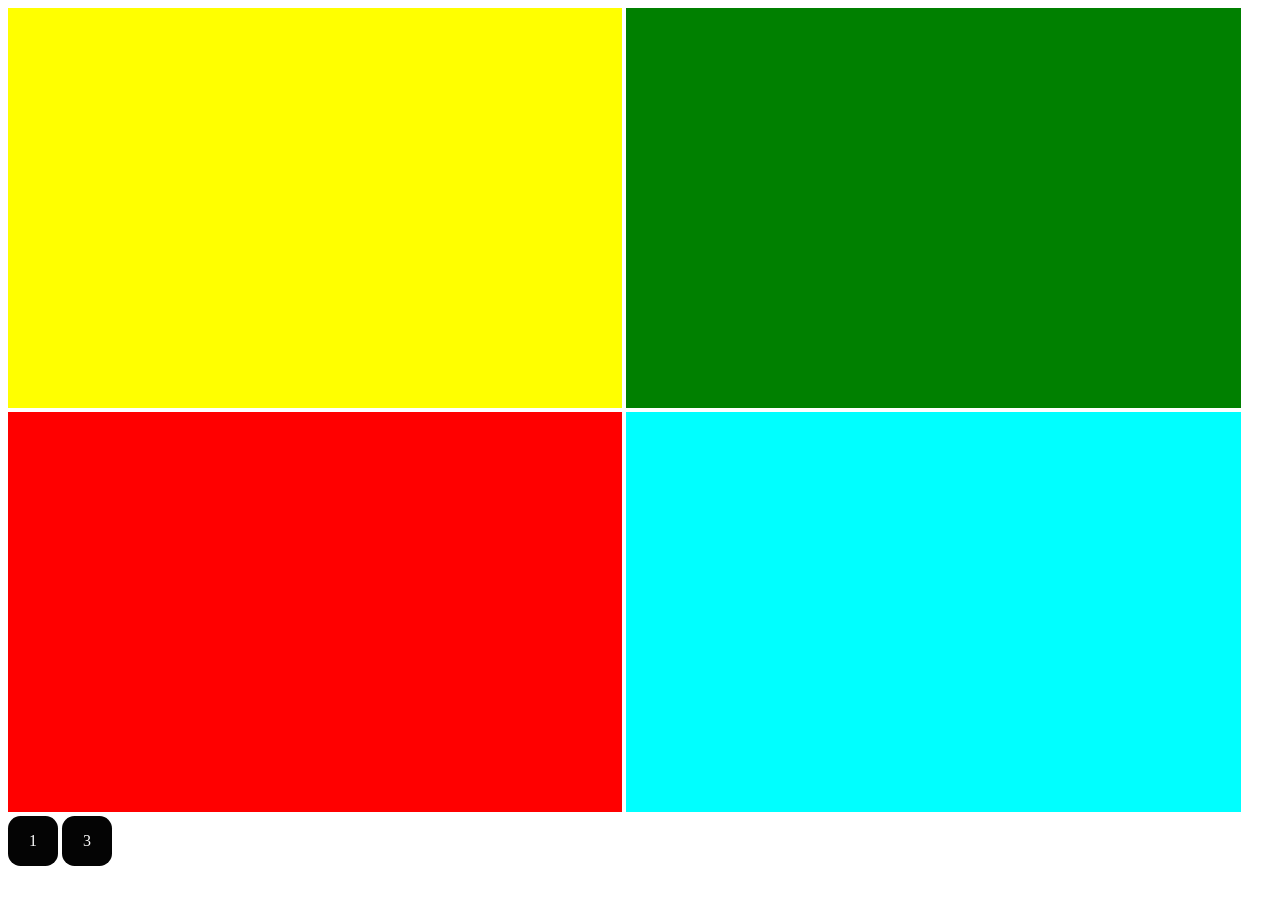
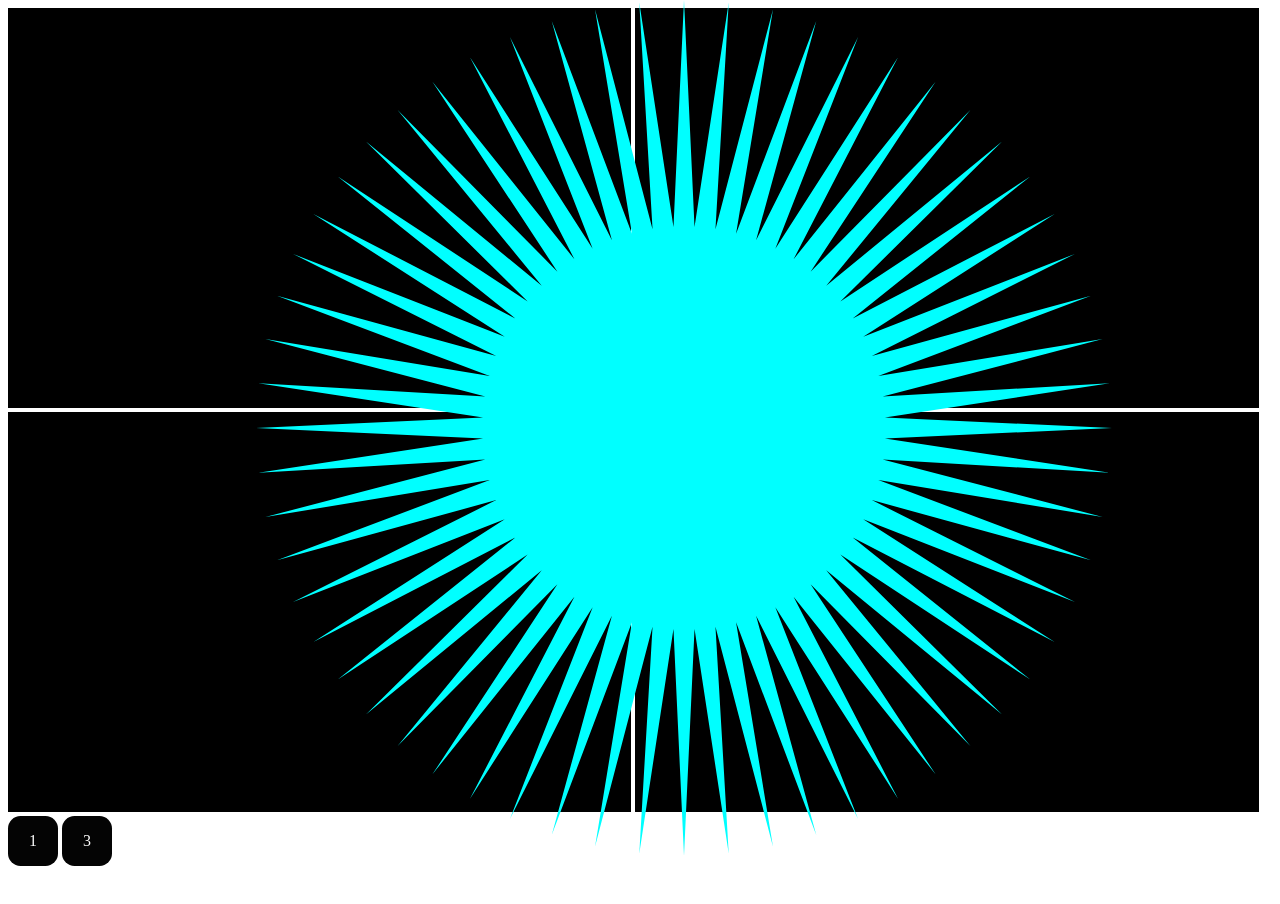
Before and after one commit to Kovriki/holidays-work, a plain HTML site: page zadanie-2.html in a window 1280 px wide. After the commit the page ends 874 px from the top, so only its background shows below. Drawn offline with Linux system fonts and the light colour scheme.

Commit message:
Update zadanie-2.html

```diff
--- a/zadanie-2.html
+++ b/zadanie-2.html
@@ -2,9 +2,9 @@
 <html lang="en" dir="ltr">
   <head>
     <meta charset="utf-8">
-    <title>zadanie2</title>
+    <title></title>
+  </head>
   <style media="screen">
-
   .btn1{
     width: 50px;
     height: 50px;
@@ -32,65 +32,6 @@
       display: inline-block;
     }
 
-
-
-    .figma_sun{
-      width: 60vw;
-      height: 100vh;
-      position: absolute;
-      top: -100vh;
-      left: 20vw;
-      background: url(images/sun.svg) no-repeat center;
-      background-size: contain;}
-    .ricksun {
-      width: 100vh;
-      height: 100vh;
-      position: absolute;
-      top: -100vh;
-      left: 40vw;
-      background: url(images/ricksun.png) no-repeat center;
-      background-size: contain;}
-
-      .yellow{
-        position: relative;
-        width: 48vw;
-        height: 50vh;
-        margin: 0;
-        display: inline-block;
-        background: yellow;
-      }
-      .path2 {
-        position: relative;
-        width: 48vw;
-        height: 50vh;
-        margin: 0;
-        display: inline-block;
-        background: green;
-      }
-      .path3 {
-        position: relative;
-        width: 48vw;
-        height: 50vh;
-        margin: 0;
-        display: inline-block;
-        background: red;
-      }
-      .path4 {
-        position: relative;
-        width: 48vw;
-        height: 50vh;
-        margin: 0;
-        display: inline-block;
-        background: cyan;
-      }
-      .sun{
-        position: absolute;
-        width: 100vh;
-        height: 100vh;
-       */
-        overflow: hidden;
-        -webkit-clip-path: url(#clip);}
-
   .telesun_main{
     width: 100vw;
     height: 100vh;
@@ -100,64 +41,83 @@
     background: url(images/telesun.svg);
     background-size: cover;
   }
-      .telesun{
-        width: 100vw;
-        height: 100vh;
-        position: absolute;
-        top:0;
-        /* left:20vw; */
-
-      }
     .telesun_mask{
       width: 100vw;
       height: 100vh;
       /* position: absolute; */
-
-        mask: url(images/telesun-mask.svg);
+      mask: url("https://raw.githubusercontent.com/Kovriki/holidays-work/34e30b1ef46892a501e0a0e2c734b9fb48988d9f/images/telesun-mask.svg");
       mask-size: cover;
-        -webkit-mask: url(images/telesun-mask.svg)
+      -webkit-mask: url("https://raw.githubusercontent.com/Kovriki/holidays-work/34e30b1ef46892a501e0a0e2c734b9fb48988d9f/images/telesun-mask.svg")
       -webkit-mask-size: cover;
     }
 
-      .rick {
+  .star{
+    width: 856px;
+    height: 856px;
     position: absolute;
-        overflow: hidden;
-        top: 20vh;
-        left: calc(50vw - 30vw);
-        width: 60vw;
-        height: 65vh;
-        display: none;
+    top: 0;
+    left: 20vw;
+    transition: .3s;
+    background-color: cyan;
+    /* background: url("images/sun.svg") no-repeat 100%; */
+
+    mask-type: alpha;
+    mask-size:cover;
+    -webkit-mask: url('https://raw.githubusercontent.com/Kovriki/holidays-work/8c23bf3895937005414ba6cd9ff310de2730f498/images/star-mask.svg');
   }
-      .rick img {
-        position: relative;
-        height: 65vh;
-        width: 60vw;
-        object-fit: cover;
+  .chColor{
+    display: inline-block;
+    /* flex: 1; */
+    width: 48.7vw;
+    height: 50vh;
+    background-color: black;
+    /* border: 1px solid white; */
   }
-      .yellow:hover ~ .rick {
-        display: block;
+  #orange {
+    /* background-color: orange; */
+    transition: .2s;
   }
+  #blue {
+    /* background-color: blue; */
+    transition: .2s;
+  }
+  #green{
+    /* background-color: green; */
+    transition: .2s;
+  }
+  #yellow{
+
+  }
+
+  #orange:hover ~ .star {
+    background-color: orange;
+    transition: .2s;
+  }
+  #green:hover ~ .star {
+    background-color: green;
+    transition: .2s;
+  }
+  #blue:hover ~ .star {
+      background-color: blue;
+      transition: .2s;
+    }
+  #yellow:hover ~ .star {
+      background-color: yellow;
+      transition: .2s;
+      }
+
   </style>
-      </head>
   <body>
-    <div class="yellow"></div>
-    <div class="path2"></div>
-    <div class="path3"></div>
-    <div class="path4"></div>
 
-    <div class="sun">
-      <!-- <div class="figma_sun"></div> -->
-      <!-- <div class="ricksun"></div> -->
-      <div class="rick">
-        <img src="ricksun.png" alt="">
-      </div>
+  <div class="chColor" id="orange"></div>
+  <div class="chColor" id="green"></div>
+  <div class="chColor" id="blue"></div>
+  <div class="chColor" id="yellow"></div>
+  <div class="star"></div>
+
+  <a href="index.html"><div class="btn2"><p>1</p></div></a>
+  <a href="zadanie-3.html"><div class="btn1"><p>3</p></div></a>
         <!-- <div class="telesun_mask">
-    <div class="telesun_main">
-    </div> -->
-
-</div>
-
-<a href="index.html"><div class="btn1"><p>1</p></div></a>
-<a href="zadanie-3.html"><div class="btn2"><p>3</p></div></a>
+          <div class="telesun_main"> -->
   </body>
 </html>
```
Lines whose indentation alone changed are shown as unchanged.
